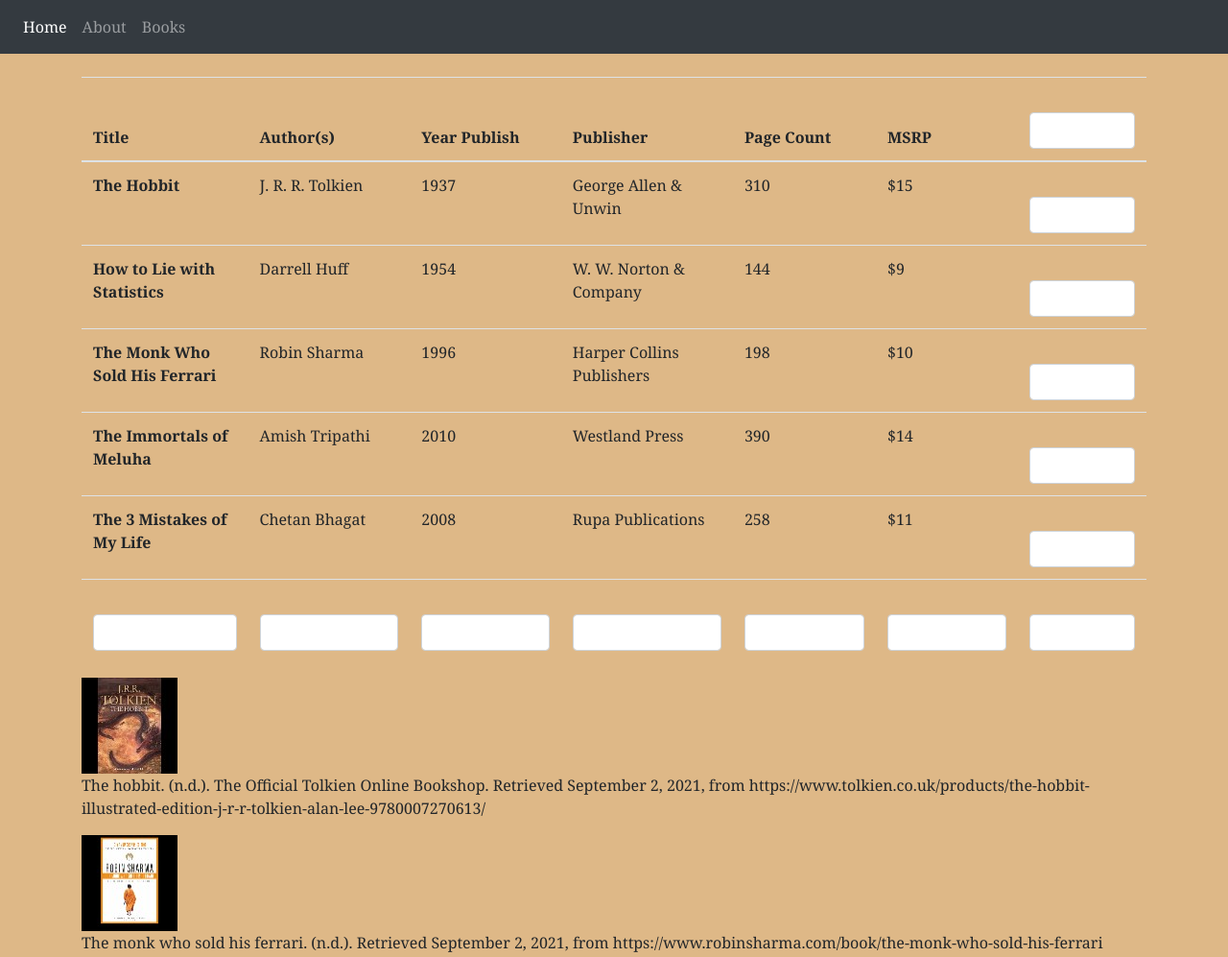
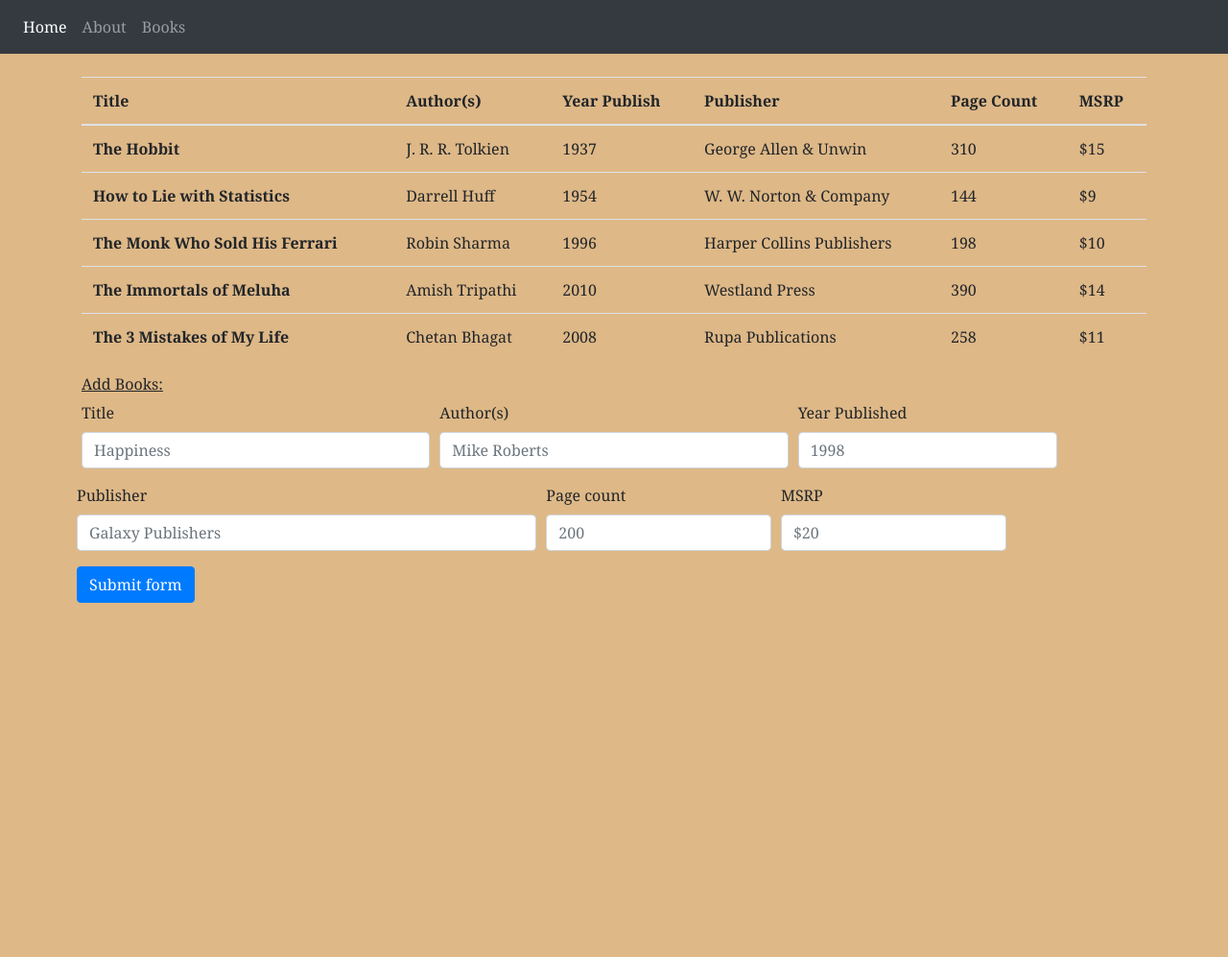
Before and after one commit to iu-msis/1-html-review-rohanbollareddi, a plain HTML site: page public/books.html in a window 1280 px wide. Shown: the whole page at 96% size. After the commit the page ends 800 px from the top, so only its background shows below. Drawn offline with nearby package versions, Linux system fonts and the light colour scheme.

Commit message:
Changes to the form.

```diff
--- a/public/books.html
+++ b/public/books.html
@@ -49,7 +49,6 @@
 </nav>
 
 <main role="main" class="container">
-
     <table class="table">
         <thead>
           <tr>
@@ -59,13 +58,6 @@
             <th scope="col">Publisher</th>
             <th scope="col">Page Count</th>
             <th scope="col">MSRP</th>
-            <th scope="col">
-              <form>
-                  <label for="exampleFormControlInput1"> </label>
-                  <input type="text" class="form-control" id="exampleFormControlInput1" placeholder=" ">
-              </form>
-              </td>
-            </th>
           </tr>
         </thead>
         <tbody>
@@ -76,12 +68,6 @@
             <td>George Allen & Unwin</td>
             <td>310</td>
             <td>$15</td>
-            <td>
-              <form id="B">
-                  <label for="exampleFormControlInput1"> </label>
-                  <input type="text" class="form-control" id="exampleFormControlInput1" placeholder=" ">
-              </form>
-            </td>
           </tr>
           <tr>
             <th scope="row">How to Lie with Statistics</th>
@@ -90,12 +76,6 @@
             <td>W. W. Norton & Company</td>
             <td>144</td>
             <td>$9</td>
-            <td>
-              <form id="B">
-                  <label for="exampleFormControlInput1"> </label>
-                  <input type="text" class="form-control" id="exampleFormControlInput1" placeholder=" ">
-              </form>
-            </td>
           </tr>
           <tr>
             <th scope="row">The Monk Who Sold His Ferrari</th>
@@ -104,12 +84,6 @@
             <td>Harper Collins Publishers</td>
             <td>198</td>
             <td>$10</td>
-            <td>
-              <form id="B">
-                  <label for="exampleFormControlInput1"> </label>
-                  <input type="text" class="form-control" id="exampleFormControlInput1" placeholder=" ">
-              </form>
-            </td>
           </tr>
           <tr>
             <th scope="row">The Immortals of Meluha</th>
@@ -118,12 +92,6 @@
             <td>Westland Press</td>
             <td>390</td>
             <td>$14</td>
-            <td>
-              <form id="B">
-                  <label for="exampleFormControlInput1"> </label>
-                  <input type="text" class="form-control" id="exampleFormControlInput1" placeholder=" ">
-              </form>
-            </td>
           </tr>
           <tr>
             <th scope="row">The 3 Mistakes of My Life</th>
@@ -132,65 +100,41 @@
             <td>Rupa Publications</td>
             <td>258</td>
             <td>$11</td>
-            <td>
-              <form id="B">
-                  <label for="exampleFormControlInput1"> </label>
-                  <input type="text" class="form-control" id="exampleFormControlInput1" placeholder=" ">
-              </form>
-            </td>
           </tr>
-          <tr>
-            <th scope="row">
-              <form id="B">
-                <label for="exampleFormControlInput1"> </label>
-                <input type="text" class="form-control" id="exampleFormControlInput1" placeholder=" ">
-            </form>
-            </th>
-            <td>
-              <form id="B">
-                  <label for="exampleFormControlInput1"> </label>
-                  <input type="text" class="form-control" id="exampleFormControlInput1" placeholder=" ">
-              </form>
-            </td>
-            <td>
-              <form id="B">
-                  <label for="exampleFormControlInput1"> </label>
-                  <input type="text" class="form-control" id="exampleFormControlInput1" placeholder=" ">
-              </form>
-            </td>
-            <td>
-              <form id="B">
-                  <label for="exampleFormControlInput1"> </label>
-                  <input type="text" class="form-control" id="exampleFormControlInput1" placeholder=" ">
-              </form>
-            </td>
-            <td>
-              <form id="B">
-                  <label for="exampleFormControlInput1"> </label>
-                  <input type="text" class="form-control" id="exampleFormControlInput1" placeholder=" ">
-              </form>
-            </td>
-            <td>
-              <form id="B">
-                  <label for="exampleFormControlInput1"> </label>
-                  <input type="text" class="form-control" id="exampleFormControlInput1" placeholder=" ">
-              </form>
-            </td>
-            <td>
-              <form id="B">
-                  <label for="exampleFormControlInput1"> </label>
-                  <input type="text" class="form-control" id="exampleFormControlInput1" placeholder=" ">
-              </form>
-            </td>
-          </tr>
-        </tbody>
+         </tbody>
       </table>
-
-      <a href="https://i.harperapps.com/hcuk/covers/9780007270613/x450.JPG"><img src="image/2.jpg" alt="The Hobbit"></a>
-      <p>The hobbit. (n.d.). The Official Tolkien Online Bookshop. Retrieved September 2, 2021, from https://www.tolkien.co.uk/products/the-hobbit-illustrated-edition-j-r-r-tolkien-alan-lee-9780007270613/</p>
-
-      <a href="https://www.robinsharma.com/files/img/book/e1a3580240181b13694e138c27f529e2.png"><img src="image/1.jpg" alt="The Monk Who Sold His Ferrari"></a>
-      <p>The monk who sold his ferrari. (n.d.). Retrieved September 2, 2021, from https://www.robinsharma.com/book/the-monk-who-sold-his-ferrari</p>
+      <h6 id="B">Add Books:</h6>
+      <form class="needs-validation" novalidate>
+        <div class="form-row">
+          <div class="col-md-4 mb-3">
+            <label for="validationCustom01">Title</label>
+            <input type="text" class="form-control" id="validationCustom01" placeholder="Happiness"  required>
+          </div>
+          <div class="col-md-4 mb-3">
+            <label for="validationCustom02">Author(s)</label>
+            <input type="text" class="form-control" id="validationCustom02" placeholder="Mike Roberts" required>
+          </div>
+          <div class="col-md-3 mb-3">
+            <label for="validationCustom03">Year Published</label>
+            <input type="number" class="form-control" id="validationCustom03" placeholder="1998"  required>
+          </div>
+        <div class="form-row">
+          <div class="col-md-6 mb-3">
+            <label for="validationCustom04">Publisher</label>
+            <input type="text" class="form-control" id="validationCustom04" placeholder="Galaxy Publishers" required>
+          </div>
+          <div class="col-md-3 mb-3">
+            <label for="validationCustom05">Page count</label>
+            <input type="number" class="form-control" id="validationCustom05" placeholder="200" required>
+          </div>
+          <div class="col-md-3 mb-3">
+            <label for="validationCustom06">MSRP</label>
+            <input type="number" class="form-control" id="validationCustom06" placeholder="$20" required>
+          </div>
+         <div class="col-md-3 mb-3">
+        <button class="btn btn-primary" type="submit">Submit form</button>
+        </div>
+      </form>
 
 </main><!-- /.container -->
 </body>
--- a/public/css/starter-template.css
+++ b/public/css/starter-template.css
@@ -50,3 +50,7 @@ a:active {
   margin-left: 45%;
   margin-right: 25%;
 }
+
+#B{
+   text-decoration: underline;
+}
```
Also changed, not shown: public/about.html (+10 -0 lines).
